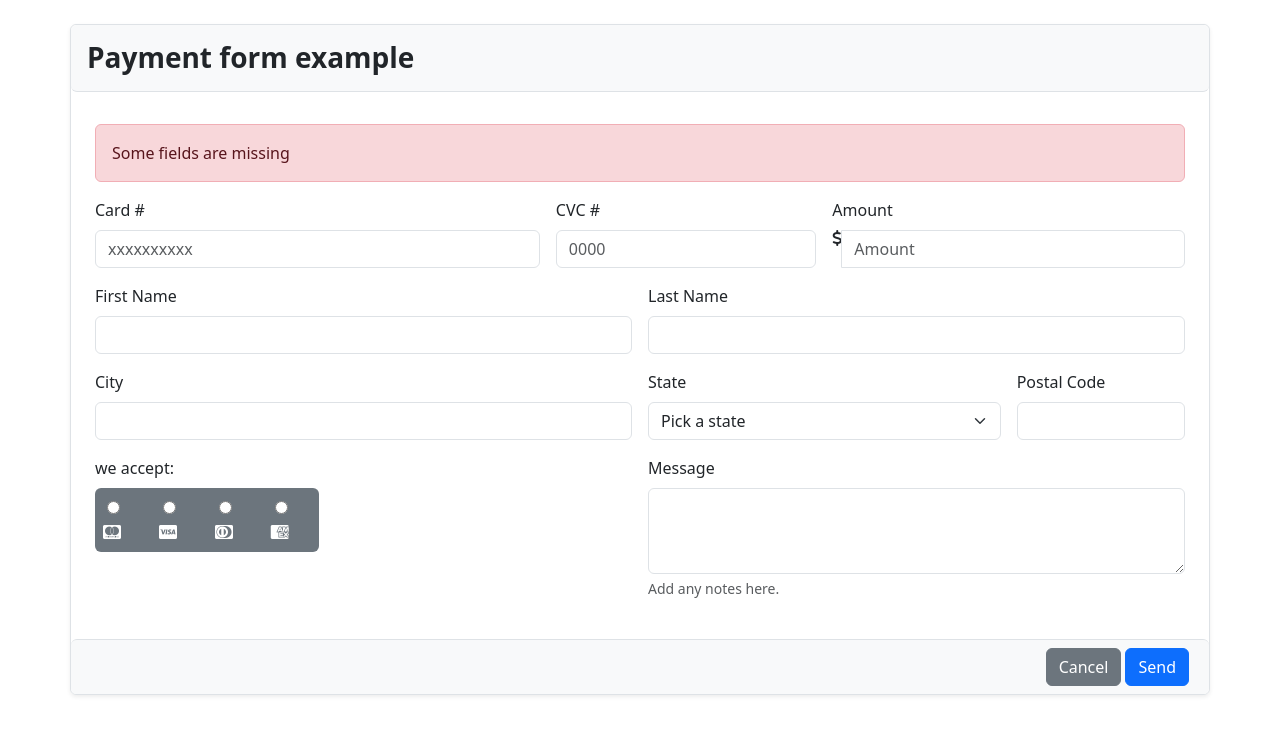
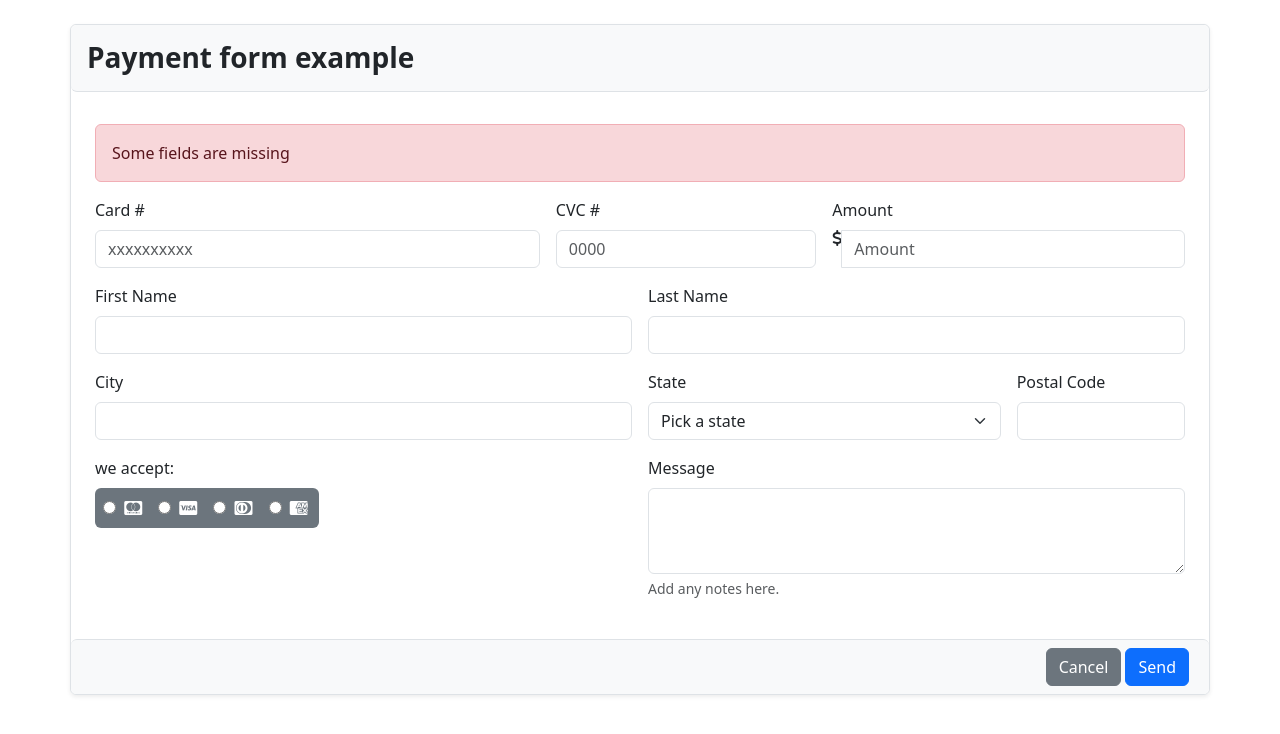
Before and after one commit to 4GeeksAcademy/ValenSilveira-pt46-FormularioHTML5, a plain HTML site: page index.html in a window 1280 px wide. Drawn offline with nearby package versions, Linux system fonts and the light colour scheme.

Commit message:
agregue inputs radio dentro de label

```diff
--- a/index.html
+++ b/index.html
@@ -81,24 +81,32 @@
 
         <div class=" col-5 bg-secondary text-white gap-3 p-2 rounded d-flex jusify-content-around">
           <div>
-            <label id="we accept"></label>
-            <input type="radio"  name="payment" class="me-1">
+            <label id="we accept">
+              <input type="radio" name="payment" class="me-1">
               <i class="fa-brands fa-cc-mastercard"></i>
+            </label>
+
           </div>
           <div>
-            <label id="we accept"></label>
+            <label id="we accept">
               <input type="radio" name="payment" class="me-1">
               <i class="fa-brands fa-cc-visa"></i>
+            </label>
+
           </div>
           <div>
-            <label id="we accept"></label>
+            <label id="we accept">
               <input type="radio" name="payment" class="me-1">
               <i class="fa-brands fa-cc-diners-club"></i>
+            </label>
+
           </div>
           <div>
-            <label id="we accept"></label>
+            <label id="we accept">
               <input type="radio" name="payment" class="me-1">
               <i class="fa-brands fa-cc-amex"></i>
+            </label>
+
           </div>
         </div>
       </div>
```
Lines whose indentation alone changed are shown as unchanged.
